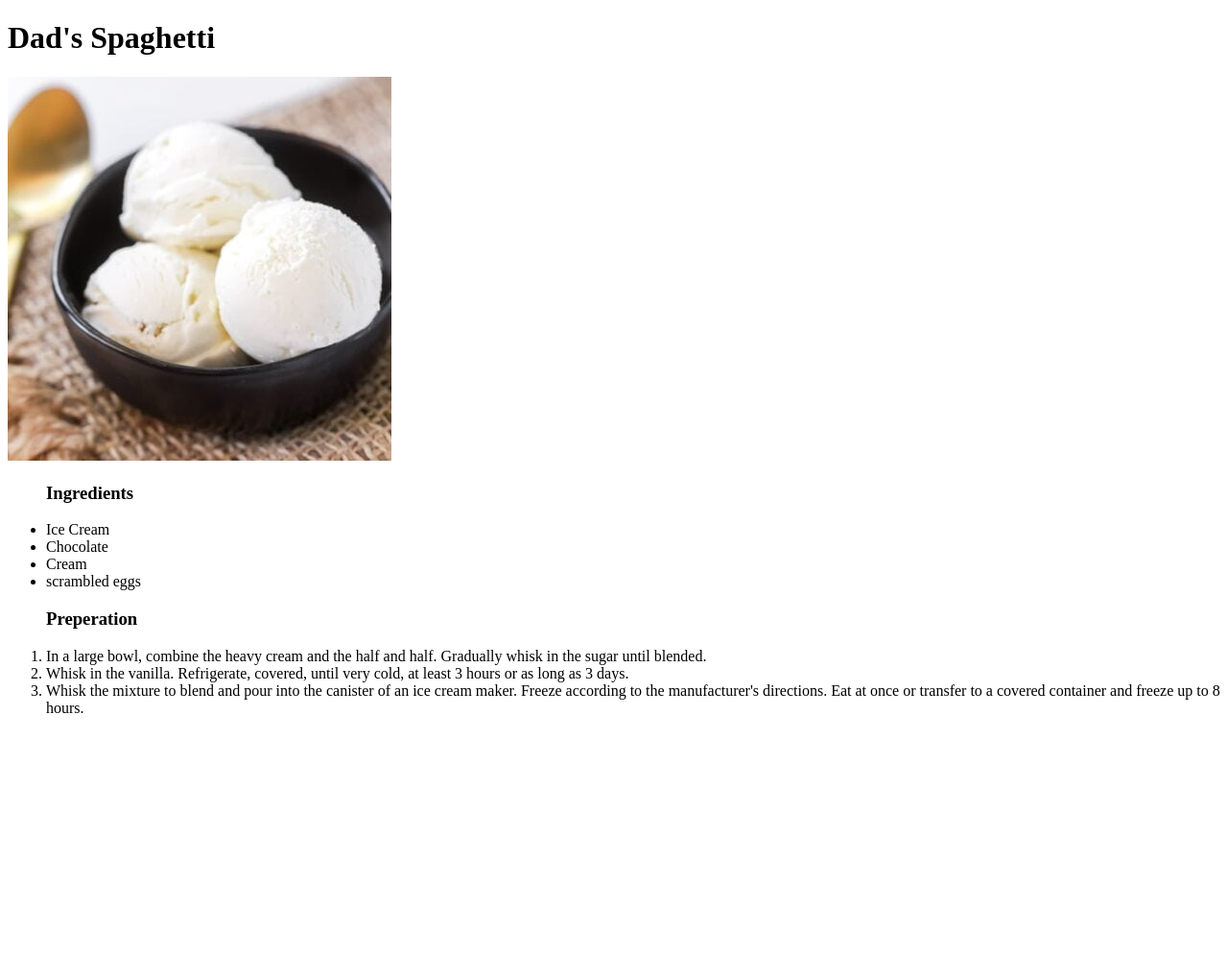
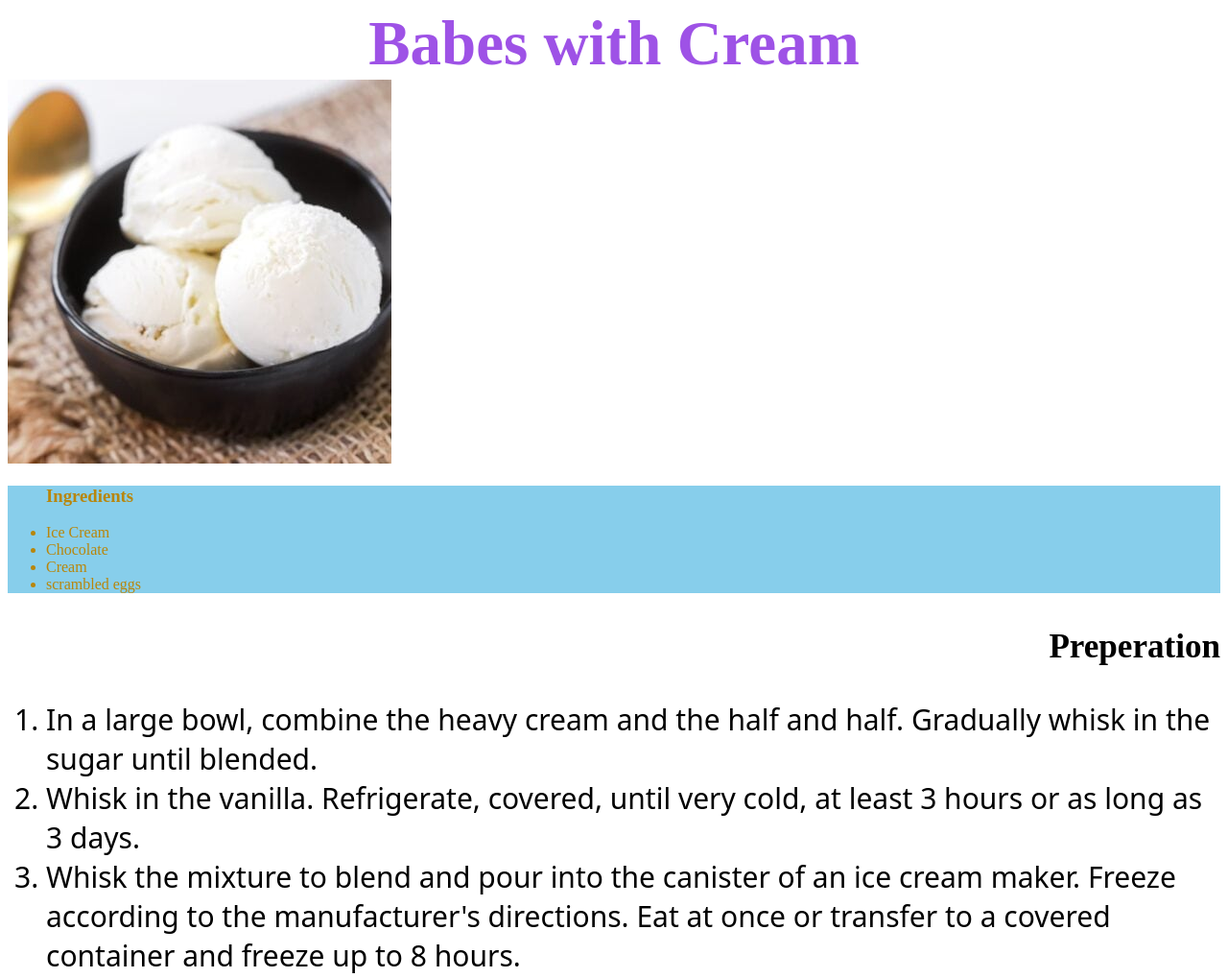
Before and after one commit to realNOX/odin-recipes, a plain HTML site: page recipes/babes-with-cream.html in a window 1280 px wide. Shown: the whole page at 96% size. Before the commit the page ends 800 px from the top, so only its background shows below. Drawn offline with Linux system fonts and the light colour scheme.

Commit message:
This is a new commit for what I originally planned to be

```diff
--- a/recipes/babes-with-cream.html
+++ b/recipes/babes-with-cream.html
@@ -1,15 +1,16 @@
 <!DOCTYPE html>
 <html lang="en">
 <head>
+    <link rel="stylesheet" href="../styles.css">
     <meta charset="UTF-8">
     <title>Spaghetti Recipe</title>
 </head>
 
 <body>
-    <h1>Dad's Spaghetti</h1>
+    <h1 class="main-header">Babes with Cream</h1>
     <img src="../recipe-images/ice-cream.jpg" alt="Photo of a Babes covered in Cream">
 
-    <ul>
+    <ul class="unordered-icecream-ingredients">
         <h3>Ingredients</h3>
         <li>Ice Cream</li>
         <li>Chocolate</li>
@@ -17,11 +18,11 @@
         <li>scrambled eggs</li>
     </ul>
 
-    <ol>
-        <h3>Preperation</h3>
-        <li>In a large bowl, combine the heavy cream and the half and half. Gradually whisk in the sugar until blended.</li>
-        <li>Whisk in the vanilla. Refrigerate, covered, until very cold, at least 3 hours or as long as 3 days.</li>
-        <li>Whisk the mixture to blend and pour into the canister of an ice cream maker. Freeze according to the manufacturer's directions. Eat at once or transfer to a covered container and freeze up to 8 hours.</li>
+    <ol class="ordered-icecream-preperation">
+        <h3 class="preperation-header">Preperation</h3>
+        <li class="description-making">In a large bowl, combine the heavy cream and the half and half. Gradually whisk in the sugar until blended.</li>
+        <li class="description-making">Whisk in the vanilla. Refrigerate, covered, until very cold, at least 3 hours or as long as 3 days.</li>
+        <li class="description-making">Whisk the mixture to blend and pour into the canister of an ice cream maker. Freeze according to the manufacturer's directions. Eat at once or transfer to a covered container and freeze up to 8 hours.</li>
     </ol>
 </body>
 </html>
--- /dev/null
+++ b/styles.css
@@ -0,0 +1,34 @@
+.main-header {
+    color:rgb(158, 82, 230);
+    font-size: 65px;
+    margin:auto;
+    text-align: center;
+}
+
+.link-to-recipe {
+    color:rgb(58, 116, 224);
+}
+
+.list-first-page {
+    color:rgb(0, 103, 199);
+    font-size: 25px;
+    font-family: 'Courier New', Courier, monospace;
+    text-align: center;
+}
+
+.unordered-icecream-ingredients {
+    color:darkgoldenrod;
+    background-color: skyblue;
+}
+
+.ordered-icecream-preperation {
+    font-size: 30px;
+}
+
+.ordered-icecream-preperation .preperation-header {
+    text-align: end;
+}
+
+.ordered-icecream-preperation .description-making {
+    font-family:system-ui, -apple-system, BlinkMacSystemFont, 'Segoe UI', Roboto, Oxygen, Ubuntu, Cantarell, 'Open Sans', 'Helvetica Neue', sans-serif;
+}
```
Also changed, not shown: index.html (+5 -4 lines), 1 other file.
